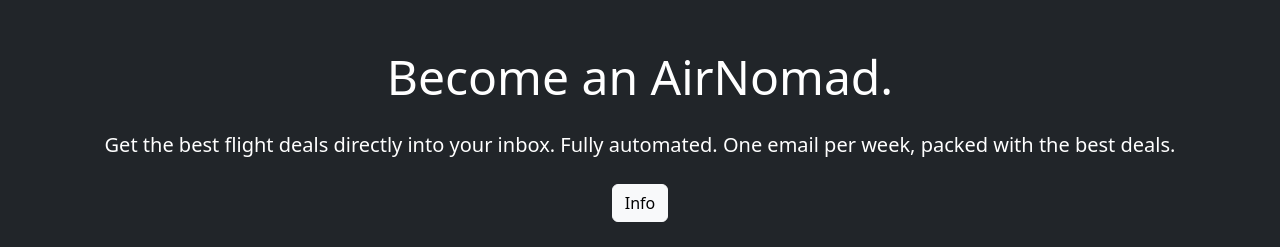
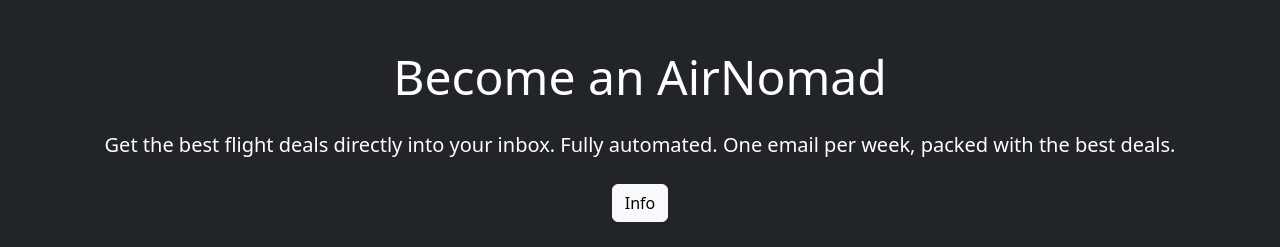
Before and after one commit to timonrieger/Project-Hub, a Flask app: page /air-nomad-society in a window 1280 px wide. Shown: the part 73-320 px from the top of the page. Run offline with Flask 3, Linux system fonts and the light colour scheme; some libraries are stand-ins or nearby versions.

Commit message:
some spelling improvements

```diff
--- a/templates/AirNomad.html
+++ b/templates/AirNomad.html
@@ -6,9 +6,9 @@
 
 {% block content %}
     {% if form_submitted == True %}
-        <h2>Success. You are now a Air Nomad ✈️.</h2>
+        <h2>Success. You are now an Air Nomad ✈️</h2>
     {% else %}
-        <h2 class="display-5">Become an AirNomad.</h2>
+        <h2 class="display-5">Become an AirNomad</h2>
         <p class="lead my-4">Get the best flight deals directly into your inbox. Fully automated. One email per week, packed with the best deals.</p>
         <!-- Button trigger modal -->
         <button type="button" class="btn btn-light mb-4" data-bs-toggle="modal" data-bs-target="#exampleModal">
```
